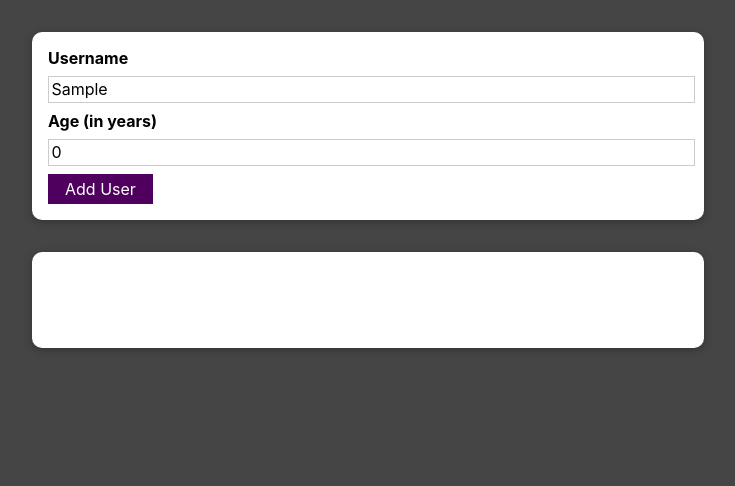
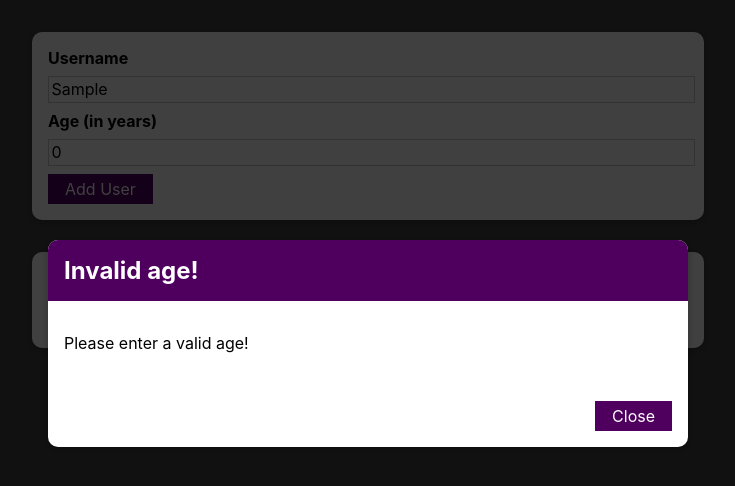
Before and after one commit to GimpFather/typescript-course, a React (Create React App) app: page / in a window 1280 px wide. Both pictures are taken after typing "Sample" into the empty fields and a click on the button "Add User". Shown: the top 486 px of the page, without its empty margins (272-1007 px from the left). Built offline with nearby package versions, Linux system fonts and the light colour scheme.

Commit message:
Modal with errors

```diff
--- a/src/components/css/App.css
+++ b/src/components/css/App.css
@@ -71,3 +71,49 @@ body {
 	margin: 0.5rem 0;
 	padding: 0.5rem;
 }
+
+.backdrop {
+	position: fixed;
+	top: 0;
+	left: 0;
+	width: 100%;
+	height: 100vh;
+	z-index: 10;
+	background: rgba(0, 0, 0, 0.75);
+}
+
+.modal {
+	position: fixed;
+	top: 30vh;
+	left: 10%;
+	width: 80%;
+	z-index: 100;
+	overflow: hidden;
+}
+
+.header {
+	background: #4f005f;
+	padding: 1rem;
+}
+
+.header h2 {
+	margin: 0;
+	color: white;
+}
+
+.content {
+	padding: 1rem;
+}
+
+.actions {
+	padding: 1rem;
+	display: flex;
+	justify-content: flex-end;
+}
+
+@media (min-width: 768px) {
+	.modal {
+		left: calc(50% - 20rem);
+		width: 40rem;
+	}
+}
--- a/src/components/tsx/UI/Button.tsx
+++ b/src/components/tsx/UI/Button.tsx
@@ -3,12 +3,12 @@ import React, { MouseEventHandler } from "react";
 interface IAddUser {
 	children: React.ReactNode;
 	type: "button" | "submit" | "reset" | undefined;
-	// onClick: React.MouseEventHandler;
+	onClick?: React.MouseEventHandler;
 }
 
-const Button = ({ children, type }: IAddUser) => {
+const Button = ({ children, type, onClick }: IAddUser) => {
 	return (
-		<button className="button" type={type}>
+		<button className="button" type={type} onClick={onClick}>
 			{children}
 		</button>
 	);
--- /dev/null
+++ b/src/components/tsx/UI/ErrorModal.tsx
@@ -0,0 +1,32 @@
+import React from "react";
+import Card from "./Card";
+import Button from "./Button";
+
+interface IErrorModal {
+	title: string;
+	message: string;
+	errorHandler: () => void;
+}
+
+const ErrorModal = ({ title, message, errorHandler }: IErrorModal) => {
+	return (
+		<>
+			<div className="backdrop" onClick={errorHandler}></div>
+			<Card className="modal">
+				<header className="header">
+					<h2>{title}</h2>
+				</header>
+				<div className="content">
+					<p>{message}</p>
+				</div>
+				<footer className="actions">
+					<Button type="submit" onClick={errorHandler}>
+						Close
+					</Button>
+				</footer>
+			</Card>
+		</>
+	);
+};
+
+export default ErrorModal;
--- a/src/components/tsx/Users/AddUser.tsx
+++ b/src/components/tsx/Users/AddUser.tsx
@@ -1,11 +1,12 @@
 import React, { useState } from "react";
 
-import validateByLength from "../../../utilities/validateByLength";
+import validateByLength from "../../../utilities/functions/validateByLength";
 import { IAddUserHandler } from "../../../utilities/models/interfaces";
-import { User } from "../../../utilities/models/types";
+import { SErrorModal } from "../../../utilities/models/types";
 
 import Card from "../UI/Card";
 import Button from "../UI/Button";
+import ErrorModal from "../UI/ErrorModal";
 
 interface IAddUser {
 	onAddUser: ({ userName, userAge }: IAddUserHandler) => void;
@@ -14,6 +15,7 @@ interface IAddUser {
 const AddUser = ({ onAddUser }: IAddUser) => {
 	const [enteredUserName, setEnteredUserName] = useState<string>("");
 	const [enteredAge, setEnteredAge] = useState<number>(0);
+	const [error, setError] = useState<SErrorModal>();
 
 	const submitHandler = (event: React.FormEvent<HTMLFormElement>) => {
 		event.preventDefault();
@@ -21,9 +23,19 @@ const AddUser = ({ onAddUser }: IAddUser) => {
 		if (
 			validateByLength({ valueToValidate: enteredUserName }) ||
 			validateByLength({ valueToValidate: enteredAge })
-		)
-			return;
+		) {
+			setError({
+				title: "Invalid input!",
+				message: "Please enter a valid name and age!",
+				isError: true,
+			});
+		}
 		if (enteredAge < 1) {
+			setError({
+				title: "Invalid age!",
+				message: "Please enter a valid age!",
+				isError: true,
+			});
 			return;
 		}
 		onAddUser({ userName: enteredUserName, userAge: enteredAge });
@@ -39,7 +51,23 @@ const AddUser = ({ onAddUser }: IAddUser) => {
 		setEnteredAge(event.currentTarget.valueAsNumber);
 	};
 
+	const errorHandler = () => {
+		setError({
+			title: "Invalid age!",
+			message: "Please enter a valid age!",
+			isError: false,
+		});
+	};
+
 	return (
+		<>
+			{error?.isError && (
+				<ErrorModal
+					title={error!.title}
+					message={error!.message}
+					errorHandler={errorHandler}
+				></ErrorModal>
+			)}
 			<Card className="input">
 				<form onSubmit={submitHandler}>
 					<label htmlFor="username-input">Username</label>
@@ -59,6 +87,7 @@ const AddUser = ({ onAddUser }: IAddUser) => {
 					<Button type="submit">Add User</Button>
 				</form>
 			</Card>
+		</>
 	);
 };
 
--- a/src/utilities/models/types.ts
+++ b/src/utilities/models/types.ts
@@ -1 +1,3 @@
 export type User = { name: string; age: number; id: number };
+
+export type SErrorModal = { title: string; message: string; isError: boolean };
```
Also changed, not shown: src/components/tsx/UI/Component.tsx (deleted, +0 -7 lines), src/utilities/functions/validateByLength.ts (renamed from src/utilities/validateByLength.ts). Lines whose indentation alone changed are shown as unchanged.
